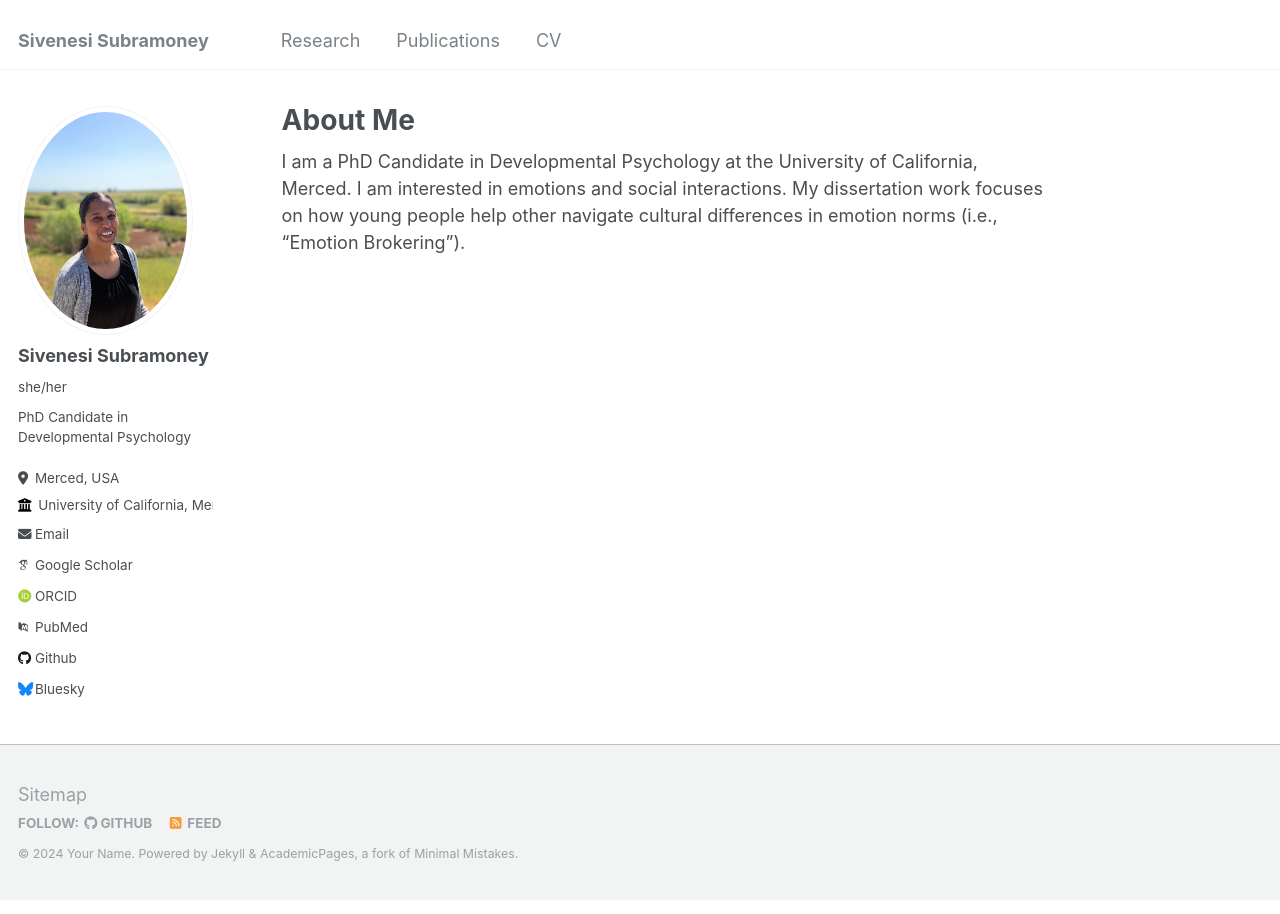
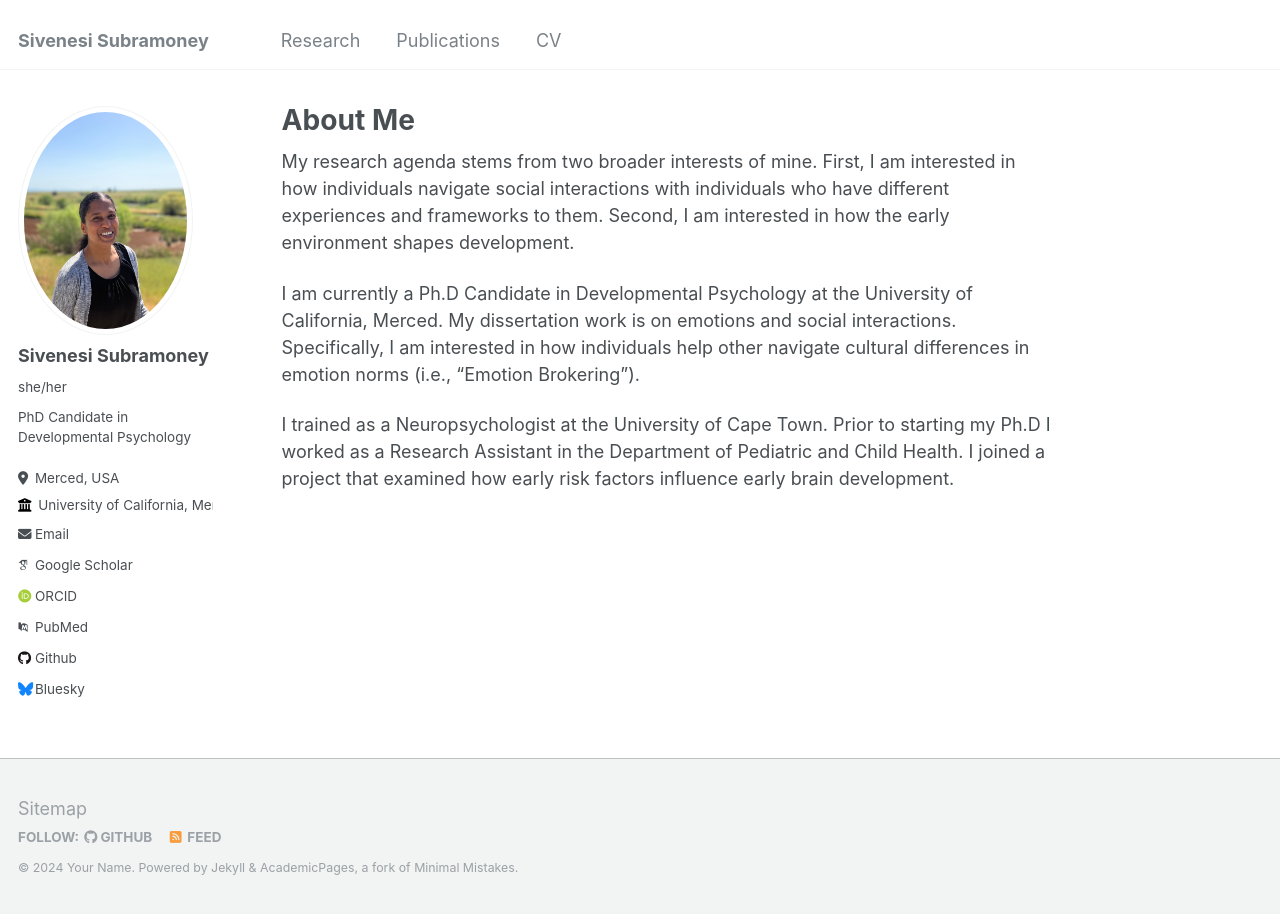
Before and after one commit to Sivenesi/Sivenesi.github.io, a Jekyll site: the page built from _pages/about.md, in a window 1280 px wide. Built offline with Jekyll 4.4.1, drawn with Linux system fonts in a browser that asks for light colours; some web fonts are replaced.

Commit message:
Update about.md

```diff
--- a/_pages/about.md
+++ b/_pages/about.md
@@ -7,4 +7,10 @@ redirect_from:
   - /about.html
 ---
 
-I am a PhD Candidate in Developmental Psychology at the University of California, Merced. I am interested in emotions and social interactions. My dissertation work focuses on how young people help other navigate cultural differences in emotion norms (i.e., "Emotion Brokering").
+
+
+My research agenda stems from two broader interests of mine. First, I am interested in how individuals navigate social interactions with individuals who have different experiences and frameworks to them. Second, I am interested in how the early environment shapes development.
+
+I am currently a Ph.D Candidate in Developmental Psychology at the University of California, Merced. My dissertation work is on emotions and social interactions. Specifically, I am interested in how individuals help other navigate cultural differences in emotion norms (i.e., "Emotion Brokering").
+
+I trained as a Neuropsychologist at the University of Cape Town. Prior to starting my Ph.D I worked as a Research Assistant in the Department of Pediatric and Child Health. I joined a project that examined how early risk factors influence early brain development.
```
